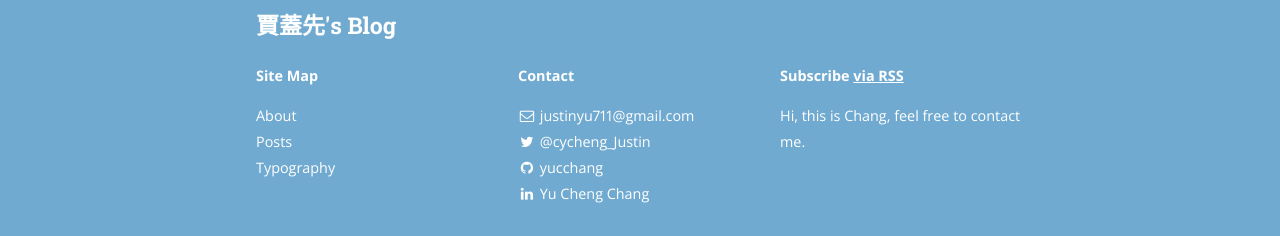
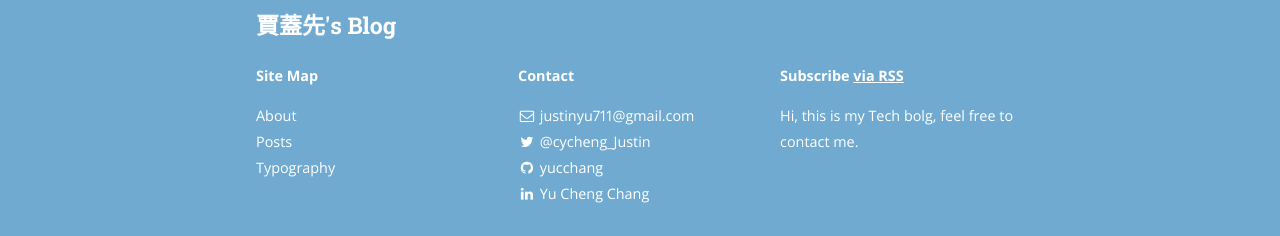
Before and after one commit to yucchang/yucchang.github.io, a Jekyll site: the page built from _posts/2020-02-19-lambda-proc.md, in a window 1280 px wide and 900 px high, scrolled down 4519 px. Shown: the part 661-897 px from the top of the window. Built offline with Jekyll 4.4.1, drawn with Linux system fonts in a browser that asks for light colours; nearby versions of some CDN libraries.

Commit message:
Modified config

```diff
--- a/_config.yml
+++ b/_config.yml
@@ -15,7 +15,7 @@ subtitle: "Usually about life, programming, or anything that can descirbed in wo
 email: justinyu711@gmail.com
 name: YU CHENG CHANG
 description: >
-  Hi, this is Chang, feel free to contact me.
+  Hi, this is my Tech bolg, feel free to contact me.
 # Base URL of site (i.e. /blog). It should always start with a slash,
 # and never end with a slash. Set it to a blank value if hosting at the
 # root of your server.
```
Also changed, not shown: _posts/2020-02-19-lambda-proc.md (+1 -1 lines).
